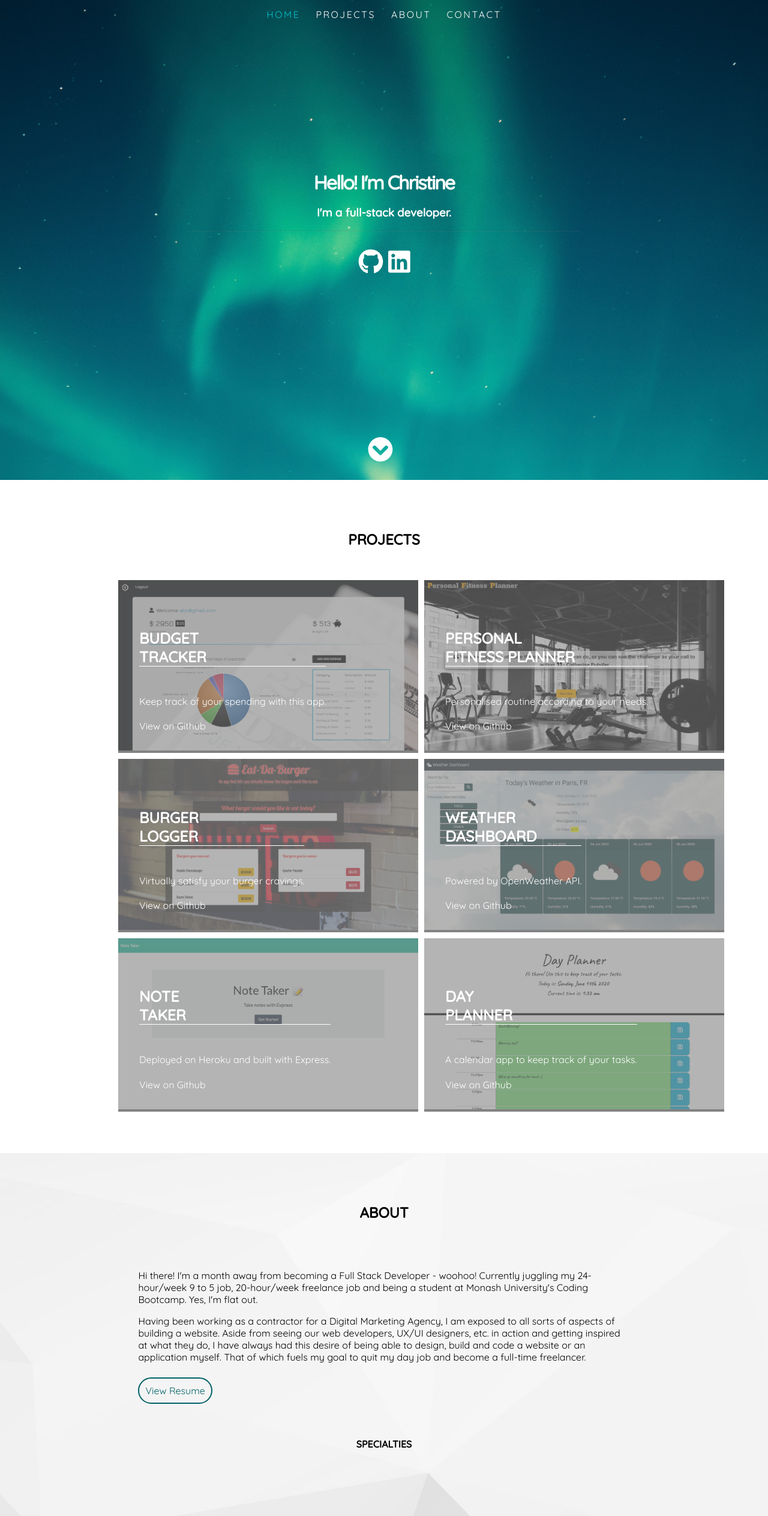
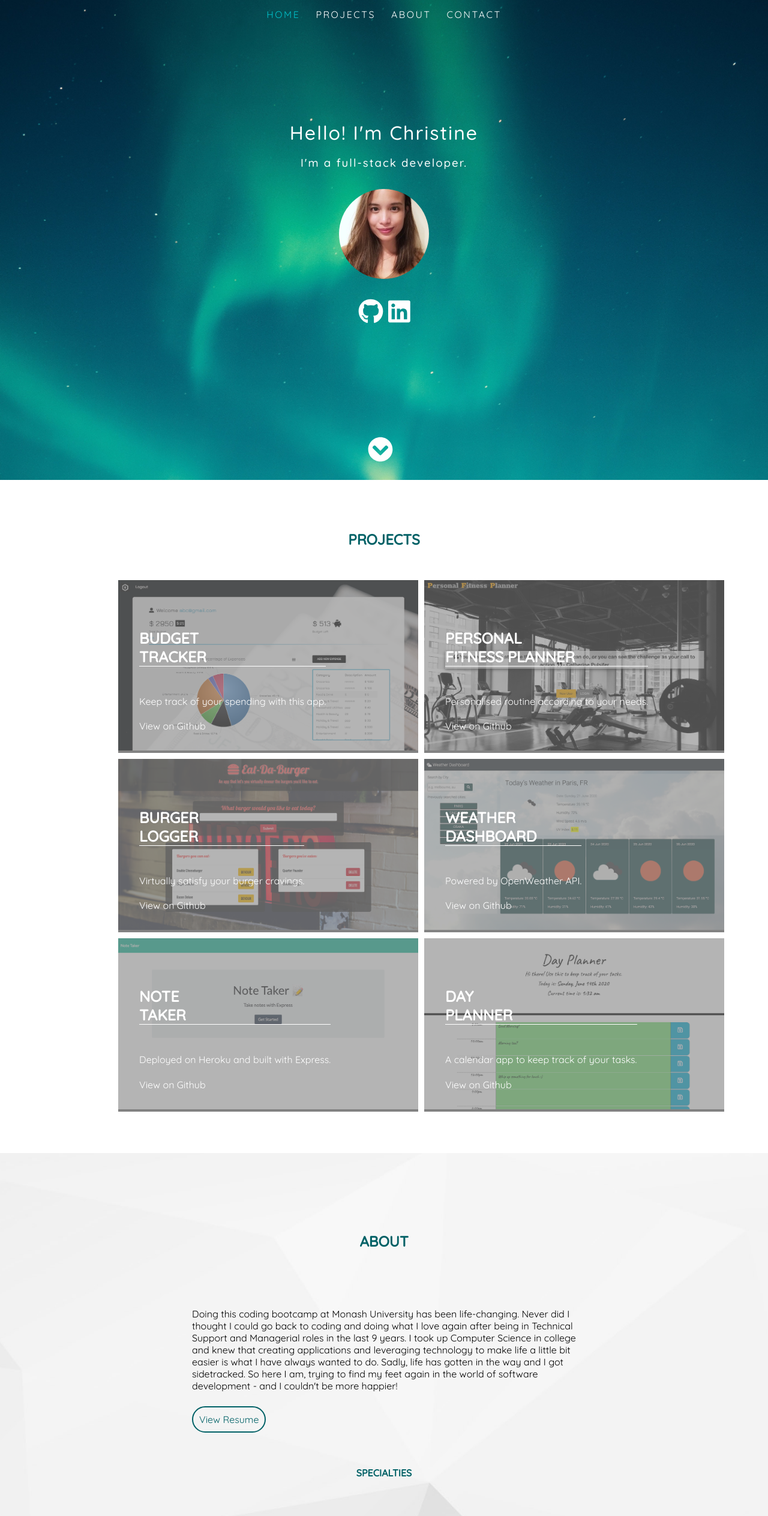
Before and after one commit to xtineroq/monash-bc-portfolio, a React (Create React App) app: page / in a window 1280 px wide. Shown: the top 2527 px of the page at 60% size. Built offline with nearby package versions, Linux system fonts and the light colour scheme.

Commit message:
fixed form alignment

```diff
--- a/src/App.js
+++ b/src/App.js
@@ -16,7 +16,7 @@ function App() {
     <div className="App">
       <Header data={portfolioData}/>
       <Projects data={portfolioData}/>
-      <About />
+      <About data={portfolioData}/>
       <Footer />
     </div>
   );
--- a/src/Components/About/index.js
+++ b/src/Components/About/index.js
@@ -79,14 +79,13 @@ function About(props) {
     return (
         <section id="about" className="this-block">
 
-            <h2 className="section-title">ABOUT</h2>
+            <h2 className="title">ABOUT</h2>
 
             {/* About Me */}
             <Container>
             <Row>
                 <div id="about-me">
-                    <p>Hi there! I'm a month away from becoming a Full Stack Developer - woohoo! Currently juggling my 24-hour/week 9 to 5 job, 20-hour/week freelance job and being a student at Monash University's Coding Bootcamp. Yes, I'm flat out.</p>
-                    <p>Having been working as a contractor for a Digital Marketing Agency, I am exposed to all sorts of aspects of building a website. Aside from seeing our web developers, UX/UI designers, etc. in action and getting inspired at what they do, I have always had this desire of being able to design, build and code a website or an application myself. That of which fuels my goal to quit my day job and become a full-time freelancer.</p>
+                    <p>{props.data.main.bio}</p>
                     <br></br>
                     <a id="resumeBtn" href="../../Images/resume.pdf">View Resume</a>
                 </div>
--- a/src/Components/About/style.css
+++ b/src/Components/About/style.css
@@ -8,14 +8,14 @@
 }
 
 .title {
+    text-align: center;
+    color: #006166;
     padding: 3rem;
-    text-align: center;
 }
 
 #about-me {
-    margin-left: 18%;
-    margin-right: 18%;
-    margin-top: 5rem;
+    margin-left: 25%;
+    margin-right: 25%;
 }
 
 #resumeBtn {
--- a/src/Components/Footer/index.js
+++ b/src/Components/Footer/index.js
@@ -13,8 +13,7 @@ function Footer() {
       </div>
 
       <div id="contact-section">
-        <div>
-          <Form>
+        <Form id="contact-form">
           <h3 className="heading-style">LET'S CHAT</h3>
 
           <div className="contact-text">
@@ -23,22 +22,22 @@ function Footer() {
               <span>mcroque89@gmail.com</span>.
             </p>
           </div>
-
+          <Form.Group>
             <Form.Row className="form-row">
-              <Col className="required">
-                <Form.Control id="u-name" placeholder="Your Name*" />
+              <Col className="required" lg="auto">
+                <Form.Control id="u-name" className="input-field" type="text" placeholder="Your Name*" />
               </Col>
-              <Col className="required">
-                <Form.Control id="u-email" placeholder="Your Email*" />
+              <Col className="required" lg="auto">
+                <Form.Control id="u-email" className="input-field" type="email" placeholder="Your Email*" />
               </Col>
             </Form.Row>
 
             <Form.Row>
               <Col className="required">
-                <Form.Control id="u-phone" placeholder="Your Phone" />
+                <Form.Control id="u-phone" className="input-field" placeholder="Your Phone" />
               </Col>
               <Col className="required">
-                <Form.Control id="u-web" placeholder="Your Website" />
+                <Form.Control id="u-web" className="input-field" placeholder="Your Website" />
               </Col>
             </Form.Row>
 
@@ -54,7 +53,7 @@ function Footer() {
 
             <Form.Row>
               <button
-                className="btn btn-light"
+                className="btn btn-light formBtn"
                 id="submitBtn"
                 type="button"
                 data-toggle="modal"
@@ -64,6 +63,7 @@ function Footer() {
               </button>
               <div id="stop-submit"></div>
             </Form.Row>
+          </Form.Group>
         </Form>
 
         {/* The Modal */}
@@ -98,7 +98,7 @@ function Footer() {
           </div>
         </div>
       </div>
-      </div>
+
       <div id="footer-text">
         <p>&copy; MCR. All Rights Reserved.</p>
       </div>
--- a/src/Components/Footer/style.css
+++ b/src/Components/Footer/style.css
@@ -18,8 +18,12 @@ footer {
 /* Contact Section Styling */
 #contact-section {
     padding-top: 90px;
-    width: 50%;
+    width: 600px;
     margin: auto;
+}
+
+#contact-form {
+    width: 100%;
 }
 
 .heading-style {
@@ -30,16 +34,50 @@ footer {
 .contact-text {
     color: white;
     margin-top: 2rem;
-    margin-bottom: 1rem;
+    margin-bottom: 3rem;
     text-align: left;
 }
 
 .form-row {
+    display: flex;
+    justify-content: space-between;
     margin-bottom: 1rem;
 }
 
+.input-field {
+    padding: 10px;
+    width: 275px !important;
+    border-radius: 5px;
+    outline: none;
+    border: none;
+    font-family: 'Quicksand', sans-serif;
+    font-weight: 500;
+}
+
+#u-msg {
+    padding: 10px;
+    width: 580px;
+    border-radius: 5px;
+    outline: none;
+    border: none;
+    font-family: 'Quicksand', sans-serif;
+    font-weight: 500;
+}
+
 #submitBtn {
-    margin-left: 5px;
+    padding: 10px;
+    width: 100px;
+    border-radius: 5px;
+    outline: none;
+    border: none;
+    font-family: 'Quicksand', sans-serif;
+    font-weight: 500;
+    text-transform: uppercase;
+}
+
+#submitBtn:hover {
+    background-color: #00c2cb;
+    color: #ffffff;
 }
 
 #thankYou {
--- a/src/Components/Header/index.js
+++ b/src/Components/Header/index.js
@@ -2,10 +2,9 @@ import React from 'react';
 import "./style.css";
 import { FontAwesomeIcon } from '@fortawesome/react-fontawesome';
 import { faChevronCircleDown } from '@fortawesome/free-solid-svg-icons';
+import photo from "../../Images/me.jpg";
 
 function Header(props) {
-
-    console.log(props);
 
     return (
         <header id="home">
@@ -25,7 +24,7 @@ function Header(props) {
                 <div className="banner-text">
                     <h1 className="responsive-headline">Hello! I'm {props.data.main.name}</h1>
                     <h3>{props.data.main.tagline}</h3>
-                    <hr />
+                    <img src={photo} alt={props.data.main.name} id="my-photo"></img>
                     <ul className="social">
                         <a href={props.data.main.social[1]} className="button btn github-btn"><FontAwesomeIcon icon={["fab", "github"]}/></a>
                         <span>&nbsp;</span>
--- a/src/Components/Header/style.css
+++ b/src/Components/Header/style.css
@@ -9,8 +9,7 @@
 
 header {
     position: relative;
-    height: 800px;
-    min-height: 500px;
+    height: 100vh;
     width: 100%;
     text-align: center;
     overflow: hidden;
@@ -37,14 +36,17 @@ header .banner-text { width: 100%; }
 
 header .banner-text h1 {
     color: #fff;
-    letter-spacing: -2px;
+    letter-spacing: 2px;
     margin: 0 auto 18px auto;
+    font-weight: 500;
 }
 
 header .banner-text h3 {
     color: #fff;
     margin: 0 auto;
     width: 70%;
+    letter-spacing: 2px;
+    font-weight: 500;
 }
 
 header .banner-text h3 span,
@@ -57,6 +59,12 @@ header .banner-text hr {
     margin: 18px auto 24px auto;
     border-color: #2F2D2E;
     border-color: rgba(150, 150, 150, .1);
+}
+
+#my-photo {
+    margin-top: 2rem;
+    border-radius: 50%;
+    width: 150px;
 }
 
 /* header social links */
@@ -93,7 +101,6 @@ header .scrolldown a {
     width: 42px;
     font-size: 42px;
     line-height: 42px;
-    color: #fff;
     border-radius: 100%;
 
     -webkit-transition: all .3s ease-in-out;
@@ -106,8 +113,7 @@ header .scrolldown a:hover {
     color: #00c2cb;
 }
 
-/* primary navigation
---------------------------------------------------------------------- */
+/* navigation */
 #nav-wrap ul, #nav-wrap li, #nav-wrap a {
     margin: 0;
     padding: 0;
--- a/src/Components/Projects/style.css
+++ b/src/Components/Projects/style.css
@@ -7,6 +7,7 @@
 h2 {
 	text-align: center;
 	margin-bottom: 3rem;
+	color: #006166;
 }
 
 .card-cont {
--- a/src/Utils/portfolioData.json
+++ b/src/Utils/portfolioData.json
@@ -1,9 +1,8 @@
 {
     "main": {
-      "name":"Christine ",
+      "name":"Christine",
       "tagline":"I'm a full-stack developer.",
-      "image":"../../public/images/me.jpg",
-      "bio":"Hi there! I'm a month away from becoming a Full Stack Developer - woohoo! Currently juggling my 24-hour/week 9 to 5 job, 20-hour/week freelance job and being a student at Monash University's Coding Bootcamp. Yes, I'm flat out. Having been working as a contractor for a Digital Marketing Agency, I am exposed to all sorts of aspects of building a website. Aside from seeing our web developers, UX/UI designers, etc. in action and getting inspired at what they do, I have always had this desire of being able to design, build and code a website or an application myself. That of which fuels my goal to quit my day job and become a full-time freelancer.",
+      "bio":"Doing this coding bootcamp at Monash University has been life-changing. Never did I thought I could go back to coding and doing what I love again after being in Technical Support and Managerial roles in the last 9 years. I took up Computer Science in college and knew that creating applications and leveraging technology to make life a little bit easier is what I have always wanted to do. Sadly, life has gotten in the way and I got sidetracked. So here I am, trying to find my feet again in the world of software development - and I couldn't be more happier!",
       "social":[
         {
           "name":"linkedIn",
```
Lines whose indentation alone changed are shown as unchanged.
